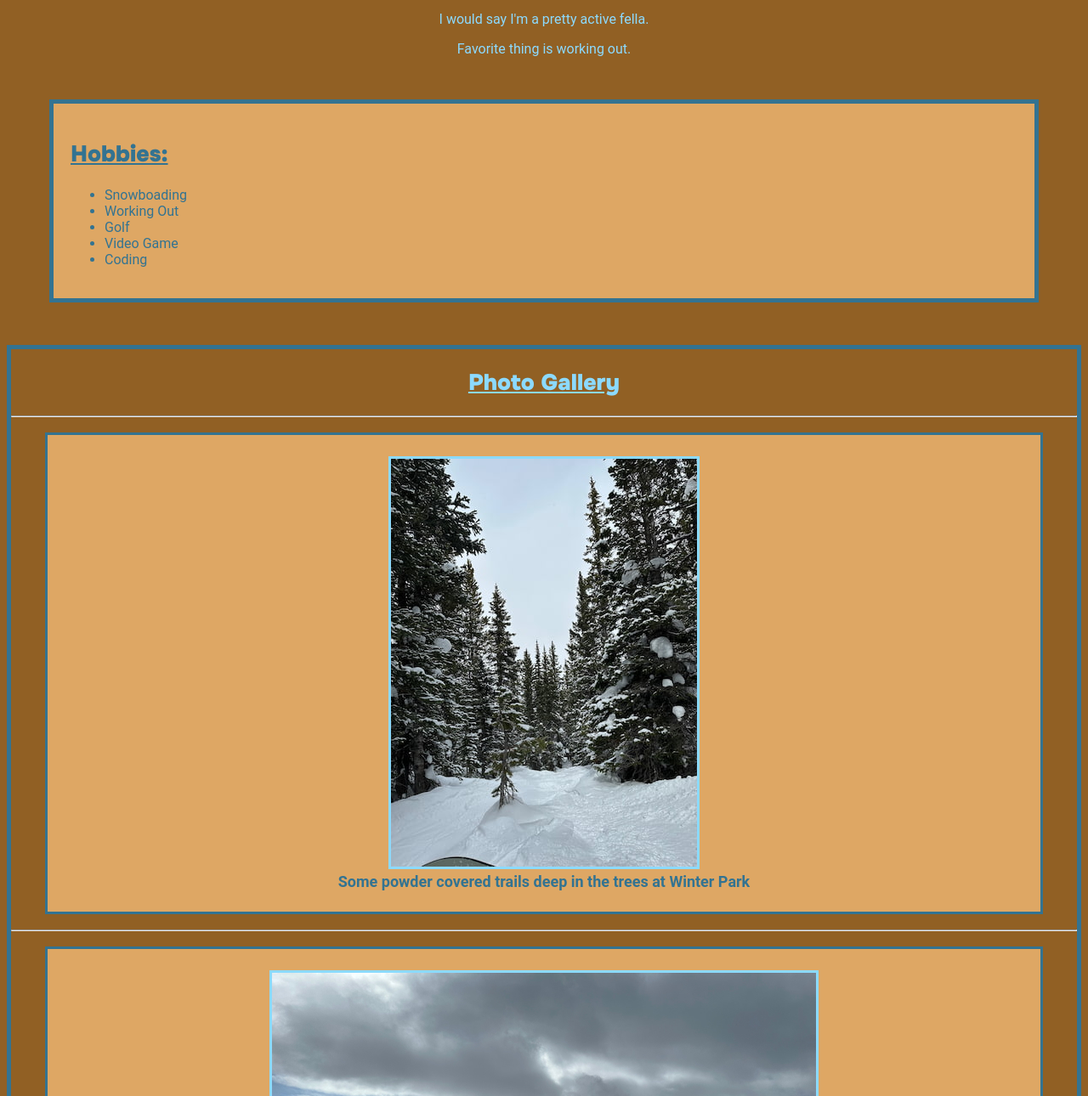
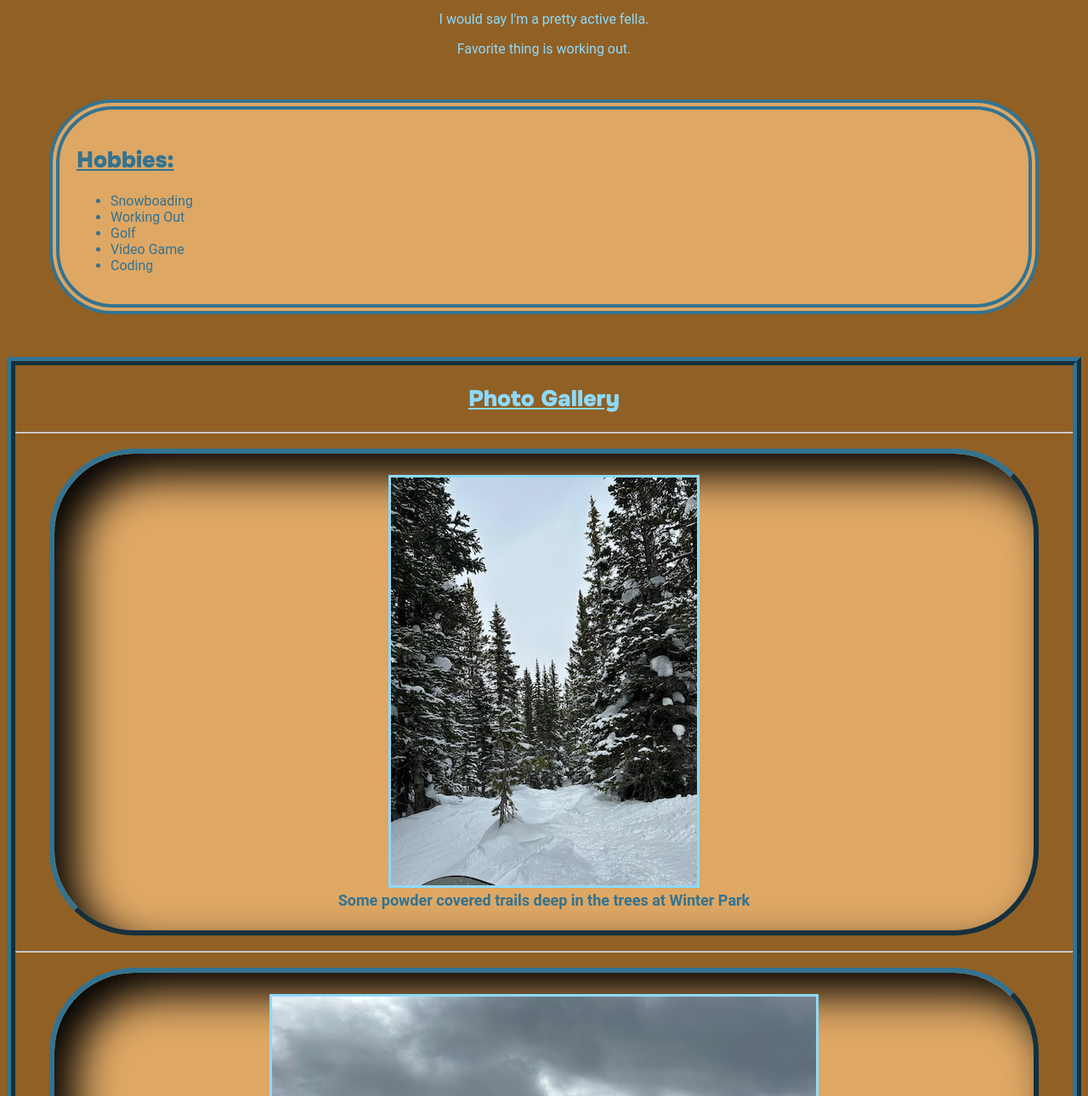
Before and after one commit to RVCC-IDMX/about-me-Onurbayram1, a plain HTML site: page index.html in a window 1280 px wide. Shown: the part 850-2140 px from the top of the page at 85% size. Drawn offline with Linux system fonts and the light colour scheme.

Commit message:
Added some Style in my freetime.

```diff
--- a/css/style.css
+++ b/css/style.css
@@ -45,33 +45,40 @@ body{
     background-color: #DEA764;
     padding: 20px;
     margin: 50px;
-    border: 5px solid #337391;
+    border: 12.5px solid #337391;
     color: #337391;
+    border-radius: 75px;
+    border-style: double;
 }
 
 /* Gallery */
 
 #gallery {
-    border: 5px solid #337391;
+    border: 10px solid #337391;
     text-align: center;
+    border-style: ridge;
 
 }
 
 #gallery img {
-    max-width: 100%;
-    max-height: 100%;
+    max-width: 75%;
+    max-height: 50;
     border: 3px solid #8CDAFF;
 }
 
 #gallery figure {
     text-align: center;
-    border: 4px solid #337391;
+    border: 6px solid #337391;
     padding: 25px;
     font-size: large;
-    border: 3px solid #337391;
     background: #DEA764;
     color: #337391;
     font-weight: 600;
+    box-shadow: 25px 25px 50px black inset;
+    border-radius:100px;
+    border-style: outset;
+
+
 }
 /*Literature*/
 
@@ -107,4 +114,5 @@ body{
     padding: 3px;
     font-style: oblique;
     font-weight: 600;
+
 }
```
